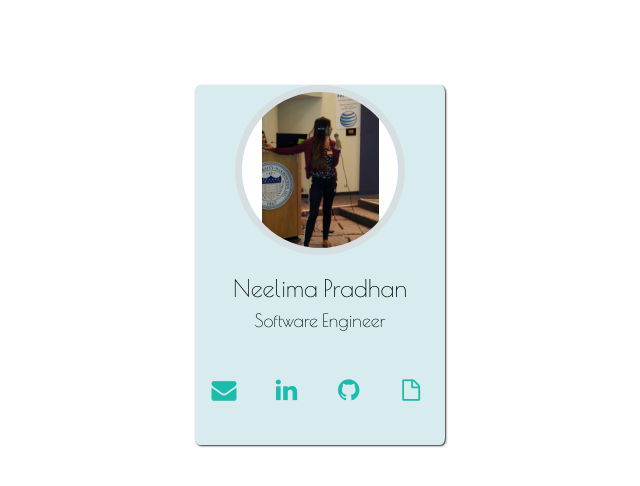
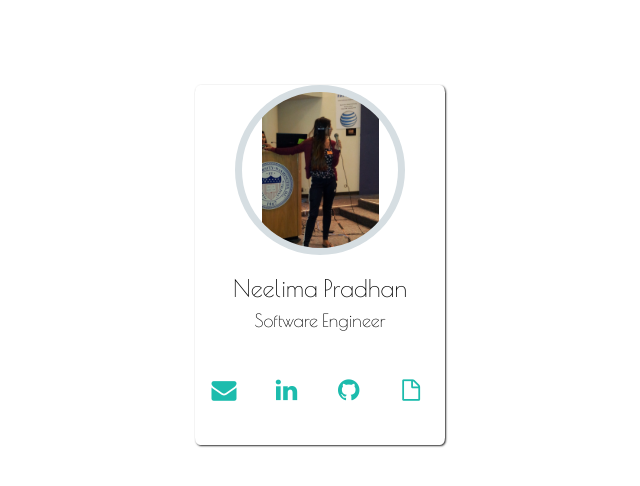
Before and after one commit to neelimapradhan/neelimapradhan.github.io, a PHP site: page /index.html in a window 1280 px wide. Shown: the top 486 px of the page, without its empty margins (320-960 px from the left). Run offline with PHP 8.4, Linux system fonts and the light colour scheme; some libraries are stand-ins or nearby versions.

Commit message:
change card color

```diff
--- a/css/main.css
+++ b/css/main.css
@@ -31,7 +31,7 @@
   height: 360px;
   width: 250px;
   margin-top: 85px;
-  background-color: #D8ECF0;
+  background-color: #FFFFFF;
   border-radius: 2%;
   margin-right: auto;
   margin-left: auto;
```
